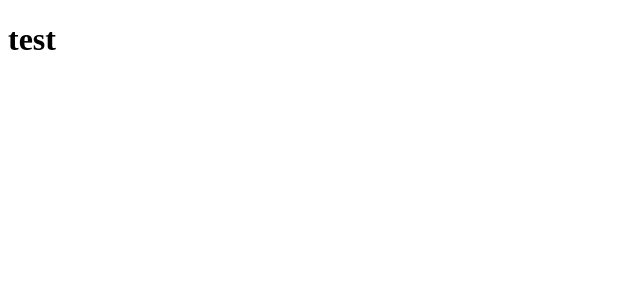
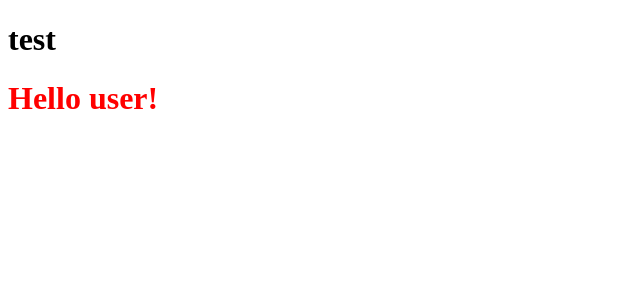
Before and after one commit to adamalmqvist/recipeapp2, a React (Create React App) app: page / in a window 1280 px wide. Shown: the top 300 px of the page, without its empty margins (0-640 px from the left). Built offline with nearby package versions, Linux system fonts and the light colour scheme.

Commit message:
added a greeting component

```diff
--- a/src/App.tsx
+++ b/src/App.tsx
@@ -1,9 +1,11 @@
 import React from 'react';
+import { Greeting } from './components/greeting/Greeting';
 
 function App() {
   return (
     <div>
      <h1>test</h1>
+     <Greeting/>
     </div>
   );
 }
--- /dev/null
+++ b/src/components/greeting/Greeting.css
@@ -0,0 +1,3 @@
+.greetingH1 {
+    color: red;
+}
--- /dev/null
+++ b/src/components/greeting/Greeting.tsx
@@ -0,0 +1,6 @@
+import './Greeting.css'
+export const Greeting = () => {
+    return (
+        <h1 className="greetingH1">Hello user!</h1>
+    )
+}
```
Also changed, not shown: 1 other file (tests, documents, lock files or other folders).
